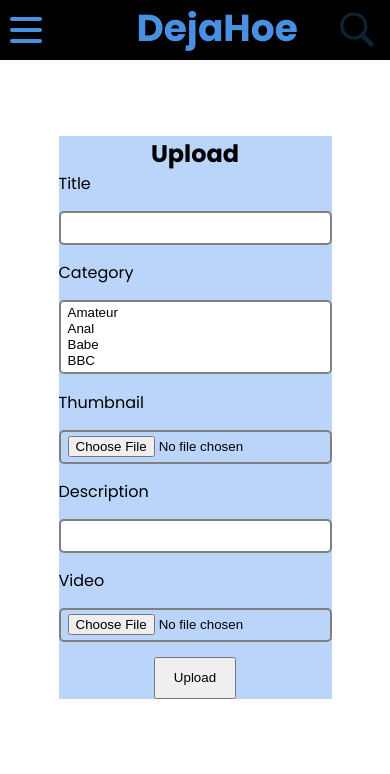
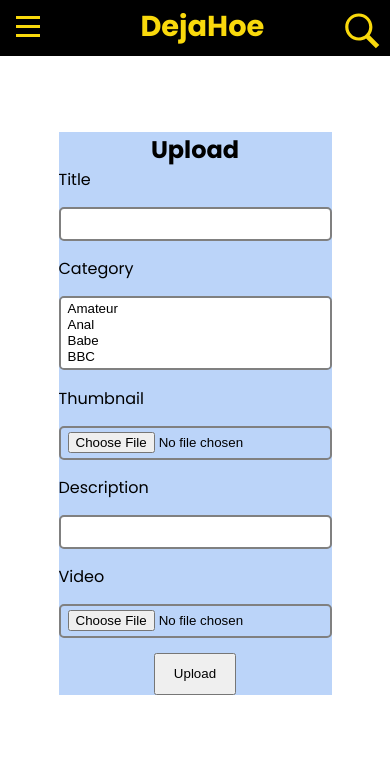
Before and after one commit to xamimran/reach_me, a Flask app: page /upload in a window 390 px wide. Shown: the top 774 px of the page. Run offline with Flask 2, Linux system fonts and the light colour scheme; a user stored in the database is signed in; some libraries are stand-ins or nearby versions.

Commit message:
style responsivness

```diff
--- /dev/null
+++ b/static/js.js
@@ -0,0 +1,15 @@
+const primaryNav = document.querySelector(".primary-navigation")
+const navToggle = document.querySelector(".mobile-nav-toggle")
+
+navToggle.addEventListener("click", ()=>{
+    const visibility = primaryNav.getAttribute('data-visible');
+
+    if (visibility === "false")
+    {
+        primaryNav.setAttribute("data-visible", true);
+        navToggle.setAttribute("aria-expanded", true);
+    } else {
+        primaryNav.setAttribute("data-visible", false);
+        navToggle.setAttribute("aria-expanded", false);
+    }
+})
--- a/static/style.css
+++ b/static/style.css
@@ -10,165 +10,107 @@
   font-family: "Poppins", sans-serif;
 }
 
-.container {
-  /* max-width: 1050px; */
+.navbar {
+  justify-content: space-between;
   width: 100%;
-  margin: auto;
+  align-items: center;
+  background-color: black;
+  height: 3.5rem;
 }
 
-.navbar {
-  width: 100%;
-  box-shadow: 0 1px 4px rgb(146 161 176 / 15%);
-  background-color: black;
+.flex {
+  display: flex;
+  gap: var(--gap, .6rem);
 }
 
-.nav-container {
-  display: flex;
-  justify-content: space-between;
-  align-items: center;
-  height: 62px;
+
+
+.primary-navigation a {
+  text-decoration: none;
+  color: #a89728;
+  font-weight: 600;
+  font-size: 1.1rem;
+  /*margin: 0.75em;*/
+  /*padding: 0.4rem;*/
 }
 
-.navbar .menu-items {
-  display: flex;
+.primary-navigation a:hover{
+    font-weight: bolder;
+    color: #F9D90C;
 }
-
-.navbar .nav-container li {
+ul {
   list-style: none;
 }
 
-.navbar .nav-container a {
-  text-decoration: none;
-  color: #F9D90C;
-  font-weight: 500;
-  font-size: 1rem;
-  padding: 0.5rem;
+.mobile-nav-toggle {
+    display: none;
 }
 
-.navbar .nav-container a:hover{
-    font-weight: bolder;
+@media (max-width: 35em) {
+  .primary-navigation {
+    --gap: 1.5em;
+    z-index: 9;
+    position: fixed;
+    inset: 0 50% 0 0;
+    flex-direction: column;
+    padding: 8rem 3rem;
+
+    background: hsl(0 0% 100% / 0.1);
+    backdrop-filter: blur(1rem);
+    -webkit-backdrop-filter: blur(1rem);
+
+    transform: translateX(-100%);
+    transition: transform 350ms ease-out;
   }
 
-.nav-container {
-  display: block;
-  position: relative;
-  height: 60px;
+  .primary-navigation[data-visible="true"] {
+      transform: translateX(0%);
   }
 
-.nav-container .checkbox {
+  .mobile-nav-toggle {
+    display: block;
     position: absolute;
-  display: block;
-  height: 32px;
-  width: 32px;
-  top: 20px;
-  left: 20px;
-  z-index: 5;
-  opacity: 0;
-  cursor: pointer;
+    background-color: transparent;
+    z-index: 10;
+    background-image: url("./svg/hamburger.svg");
+    background-repeat: no-repeat;
+    border: 0;
+    width: 2rem;
+    height: 2rem;
+    /*margin: 10rem;*/
+    /*aspect-ratio: 5;*/
+    top: 1rem;
+    left: 1rem;
+
 }
 
-.nav-container .hamburger-lines {
-  display: block;
-  height: 26px;
-  width: 32px;
-  position: absolute;
-  top: 17px;
-  left: 10px;
-  z-index: 2;
-  display: flex;
-  flex-direction: column;
-  justify-content: space-between;
+  .mobile-nav-toggle[aria-expanded="true"] {
+      background-image: url("./svg/closed.svg");
   }
-
-.nav-container .hamburger-lines .line {
-  display: block;
-  height: 4px;
-  width: 100%;
-  border-radius: 10px;
-  background: #4a90e2;
-}
-
-.nav-container .hamburger-lines .line1 {
-  transform-origin: 0% 0%;
-  transition: transform 0.4s ease-in-out;
-}
-
-.nav-container .hamburger-lines .line2 {
-  transition: transform 0.2s ease-in-out;
-}
-
-.nav-container .hamburger-lines .line3 {
-  transform-origin: 0% 100%;
-  transition: transform 0.4s ease-in-out;
-}
-
-.navbar .menu-items {
-  padding-top: 120px;
-  /* box-shadow: inset 0 0 2000px rgb(255, 255, 255, .5); */
-  height: 100vh;
-  width: 60%;
-  transform: translate(-150%);
-  display: flex;
-  flex-direction: column;
-  margin-left: -40px;
-  padding-left: 50px;
-  transition: transform 0.5s ease-in-out;
-  text-align: left;
-  background-color: black;
-  color: white;
-}
-
-.navbar .menu-items li {
-  margin-bottom: 1.2rem;
-  font-size: 1.5rem;
-  font-weight: 500;
 }
 
 .logo {
   position: absolute;
-  top: 0px;
-  left: 35%;
+  top: .3rem;
+  left: 36%;
   font-size: 1.2rem;
-  color: #4a90e2;
-  font-size: 25px;
-}
-
-a {
-  text-decoration: none;
-  color: #4a90e2;
-}
-
-a:hover {
-  color: #00EFFF;
+  color: #F9D90C;
+  /*font-size: 25px;*/
 }
 
 .search {
     position: absolute;
-    top: 10px;
-    right: 5px;
-    font-size: 1.2rem;
-    color: #0e2431;
+    top: .7rem;
+    right: .5rem;
+    /*font-size: 1.2rem;*/
+    /*color: #0e2431;*/
+    /*width: 40px;*/
+    /*height: 40px;*/
 }
 
-
-.nav-container input[type="checkbox"]:checked ~ .menu-items {
-  transform: translateX(0);
-}
-
-.nav-container input[type="checkbox"]:checked ~ .hamburger-lines .line1 {
-  transform: rotate(45deg);
-}
-
-.nav-container input[type="checkbox"]:checked ~ .hamburger-lines .line2 {
-  transform: scaleY(0);
-}
-
-.nav-container input[type="checkbox"]:checked ~ .hamburger-lines .line3 {
-  transform: rotate(-45deg);
-}
-
-.nav-container input[type="checkbox"]:checked ~ .logo{
-  display: none;
+.search a img {
+  width: 40px;
+  height: 40px;
 }
 
 .flash {
@@ -177,13 +119,6 @@
     text-align: center;
     vertical-align: middle;
     background-color: rgb(19, 185, 55);
-}
-
-.main-container {
-  /*height: 91vh;*/
-  width:100%;
-  display: flex;
-  justify-content: center;
 }
 
 .wrapper {
@@ -251,3 +186,18 @@
   background-color: green;
   margin-bottom: 20px;
 }
+
+.footer{
+  align-items: center ;
+  text-align: center;
+  padding: 1rem;
+  background-color: black;
+}
+
+.footer p {
+  color: white;
+  display: block;
+  margin-top: 7px;
+  font-weight: 500;
+  font-size: 14px;
+}
--- a/templates/layout.html
+++ b/templates/layout.html
@@ -12,18 +12,23 @@
         <link href="/static/style.css" rel="stylesheet">
         {% block style %}{% endblock %}
 
-        <title>Raptor | {% block title %}{% endblock %}</title>
+        <title>DejaHoe | {% block title %}{% endblock %}</title>
     </head>
 
     <body>
-        <nav class="navbar">
-            <div class="container nav-container">
+        <nav class="navbar flex">
+
                 {% if session.user_id %}
-                <input class="checkbox" type="checkbox" name="" id="" />
-                <div class="hamburger-lines">
-                  <span class="line line1"></span>
-                  <span class="line line2"></span>
-                  <span class="line line3"></span>
+                <button aria-expanded="false" class="mobile-nav-toggle">
+                    <!--<img id="burger" src="./static/svg/hamburger.svg" alt="hamburger">-->
+                </button>
+
+                <div>
+                    <ul data-visible="false" class="primary-navigation flex">
+                        <li><a href="/">Home</a></li>
+                        <li><a href="/profile">Profile</a></li>
+                        <li><a href="/upload">Upload</a></li>
+                    </ul>
                 </div>
                 {% endif %}
                 <div class="logo">
@@ -32,22 +37,12 @@
 
                 {% if session.user_id %}
                 <div class="search">
-                  <a href="#"><svg xmlns="http://www.w3.org/2000/svg" x="0px" y="0px"
-                    width="40" height="40"
-                    viewBox="0 0 172 172"
-                    style=" fill:#4a90e2;"><g fill="none" fill-rule="nonzero" stroke="none" stroke-width="1" stroke-linecap="butt"
-                    stroke-linejoin="miter" stroke-miterlimit="10" stroke-dasharray="" stroke-dashoffset="0" font-family="none"
-                    font-weight="none" font-size="none" text-anchor="none" style="mix-blend-mode: normal"><path d="M0,172v-172h172v172z" fill="none"></path><g fill="#0e2431"><path d="M72.24,10.32c-32.33062,0 -58.48,26.14938 -58.48,58.48c0,32.33063 26.14938,58.48 58.48,58.48c11.54281,0 22.22563,-3.38625 31.2825,-9.1375l42.2475,42.2475l14.62,-14.62l-41.71,-41.6025c7.49813,-9.83625 12.04,-22.02406 12.04,-35.3675c0,-32.33062 -26.14937,-58.48 -58.48,-58.48zM72.24,24.08c24.76531,0 44.72,19.95469 44.72,44.72c0,24.76531 -19.95469,44.72 -44.72,44.72c-24.76531,0 -44.72,-19.95469 -44.72,-44.72c0,-24.76531 19.95469,-44.72 44.72,-44.72z"></path></g></g></svg></a>
+                  <a href="#"><img src="./static/svg/icons8-search.svg"></a>
                 </div>
 
-                <div class="menu-items">
-                  <li><a href="/">Home</a></li>
-                  <li><a href="/profile">Profile</a></li>
-                  <li><a href="/upload">Upload</a></li>
 
-                </div>
                 {% endif %}
-            </div>
+
         </nav>
 
         {% if get_flashed_messages() %}
@@ -61,5 +56,8 @@
         <main class="main-container">
             {% block main %}{% endblock %}
         </main>
+
+        {%block footer %}{% endblock %}
+        <script src="./static/js.js"></script>
     </body>
 </html>
--- a/templates/video.html
+++ b/templates/video.html
@@ -68,3 +68,9 @@
     <!--    </form>-->
     <!--</div>-->
 {% endblock %}
+
+{%block footer %}
+    <footer class="footer">
+        <p>Copyright @ Raafat</p>
+    </footer>
+{% endblock %}
```
Also changed, not shown: static/style1.css (+12 -9 lines), static/svg/closed.svg (added), static/svg/hamburger.svg (added), static/svg/icons8-search.svg (added), static/svg/search.svg (added). Lines whose indentation alone changed are shown as unchanged.
